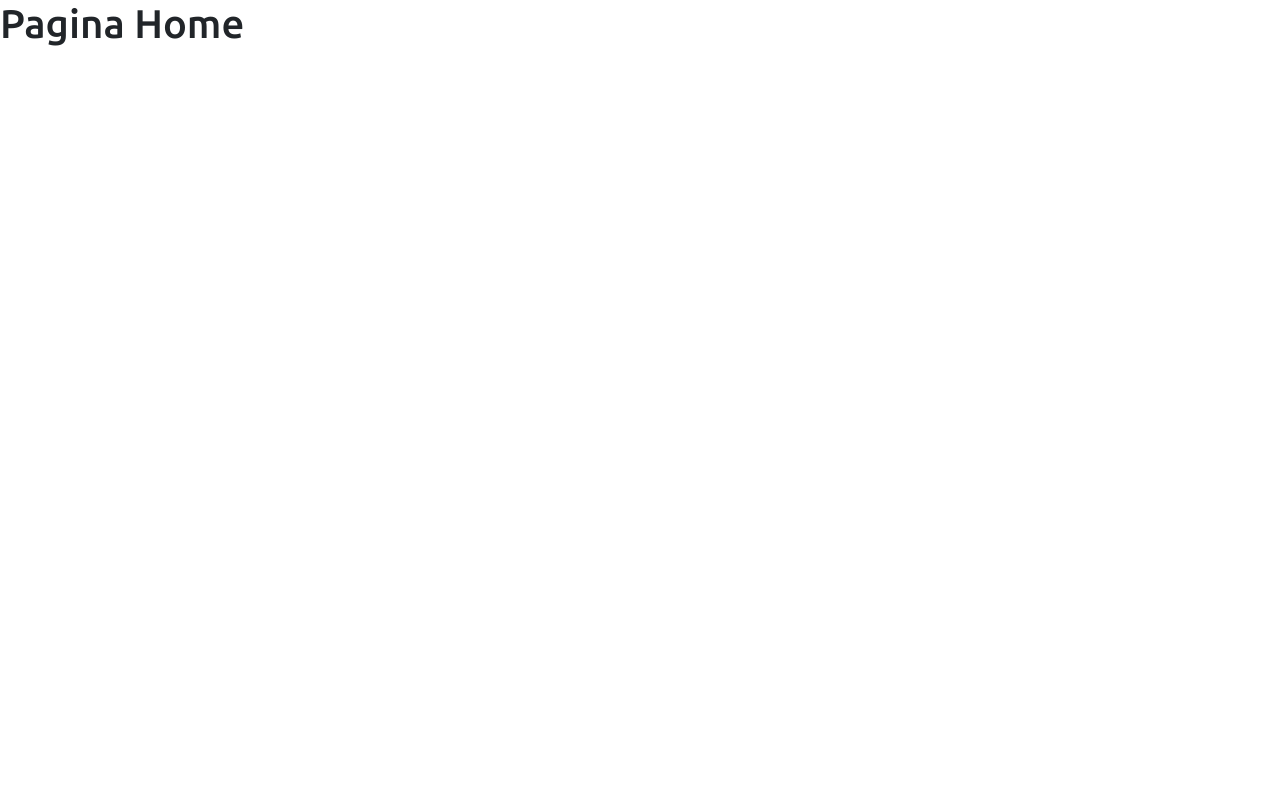
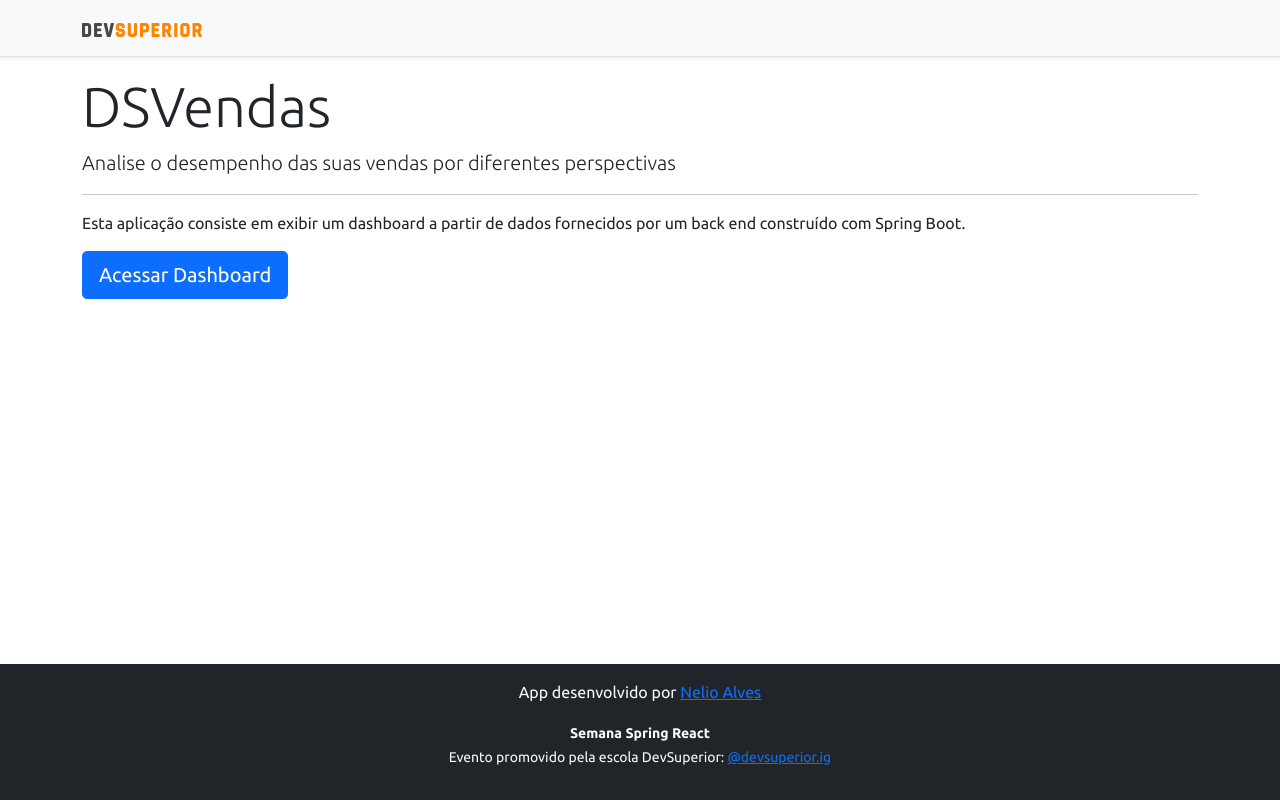
Before and after one commit to christ962/projeto-sds4, a React (Create React App) app in the folder frontend/: page / in a window 1280 px wide. Built offline with nearby package versions, Linux system fonts and the light colour scheme.

Commit message:
Home, navigation

```diff
--- a/frontend/src/components/NavBar/index.tsx
+++ b/frontend/src/components/NavBar/index.tsx
@@ -1,4 +1,5 @@
 import ImgDsDark from 'assets/css/img/ds-dark.svg';
+import { Link } from 'react-router-dom';
 
 
 
@@ -7,7 +8,9 @@
         <div className="d-flex flex-column flex-md-row align-items-center p-3 px-md-4 mb-3 bg-light border-bottom shadow-sm">
             <div className="container">
                 <nav className="my-2 my-md-0 mr-md-3">
-                    <img src={ImgDsDark} alt="DevSuperior" width="120" />
+                    <Link to="/">
+                        <img src={ImgDsDark} alt="DevSuperior" width="120" />
+                    </Link>
                 </nav>
             </div>
         </div>
--- a/frontend/src/pages/Home/index.tsx
+++ b/frontend/src/pages/Home/index.tsx
@@ -1,7 +1,24 @@
+import Footer from "components/Footer";
+import NavBar from "components/NavBar";
+import { Link } from "react-router-dom";
 
 const Home = () => {
     return (
-        <div><h1>Pagina Home</h1></div>
+        <>
+            <NavBar />
+            <div className="container">
+                <div className="jumbotron">
+                    <h1 className="display-4">DSVendas</h1>
+                    <p className="lead">Analise o desempenho das suas vendas por diferentes perspectivas</p>
+                    <hr />
+                    <p>Esta aplicação consiste em exibir um dashboard a partir de dados fornecidos por um back end construído com Spring Boot.</p>
+                    <Link className="btn btn-primary btn-lg" to="/dashboard">
+                        Acessar Dashboard
+                    </Link>
+                </div>
+            </div>
+            <Footer />
+        </>
     );
 }
 
```
